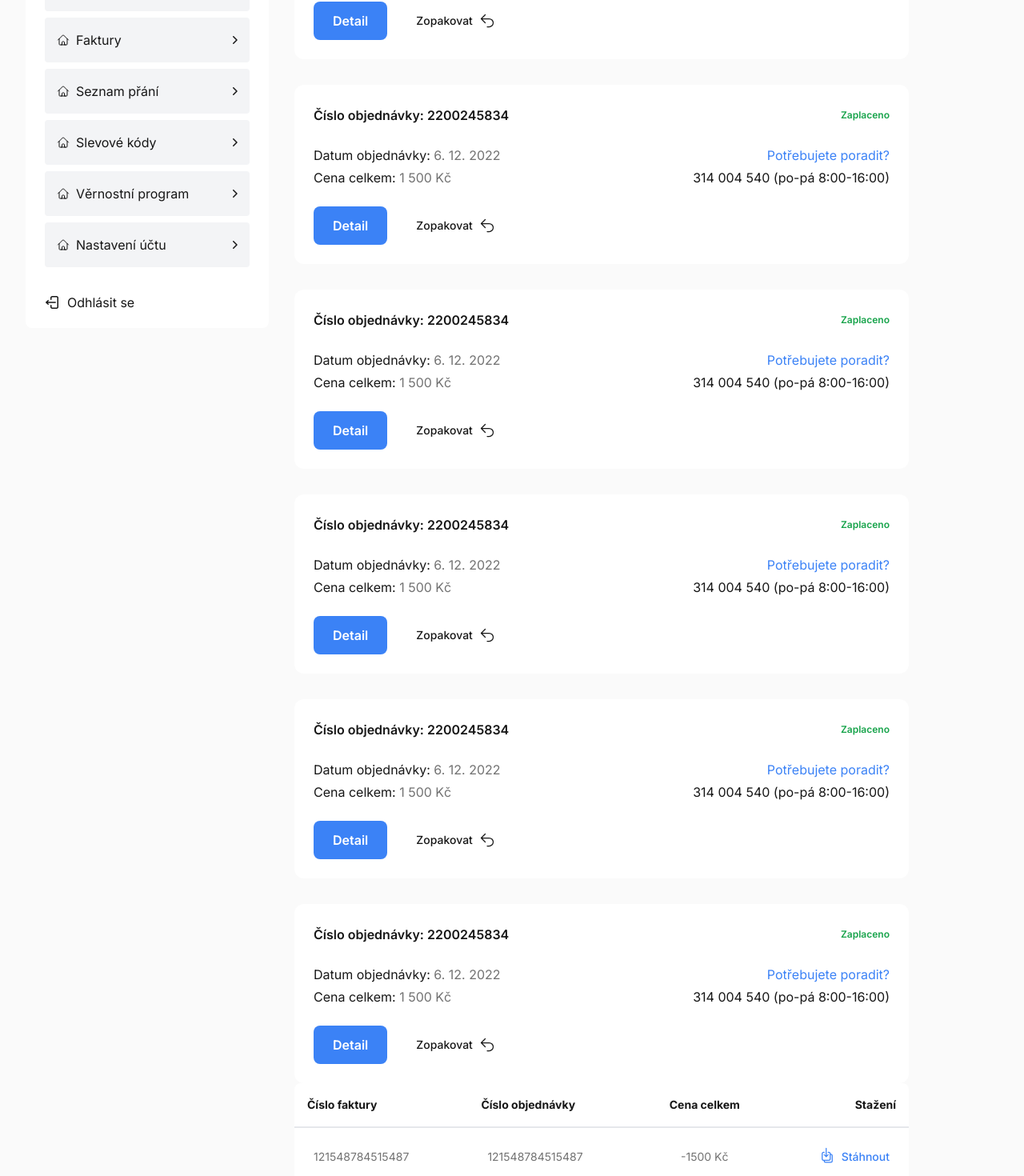
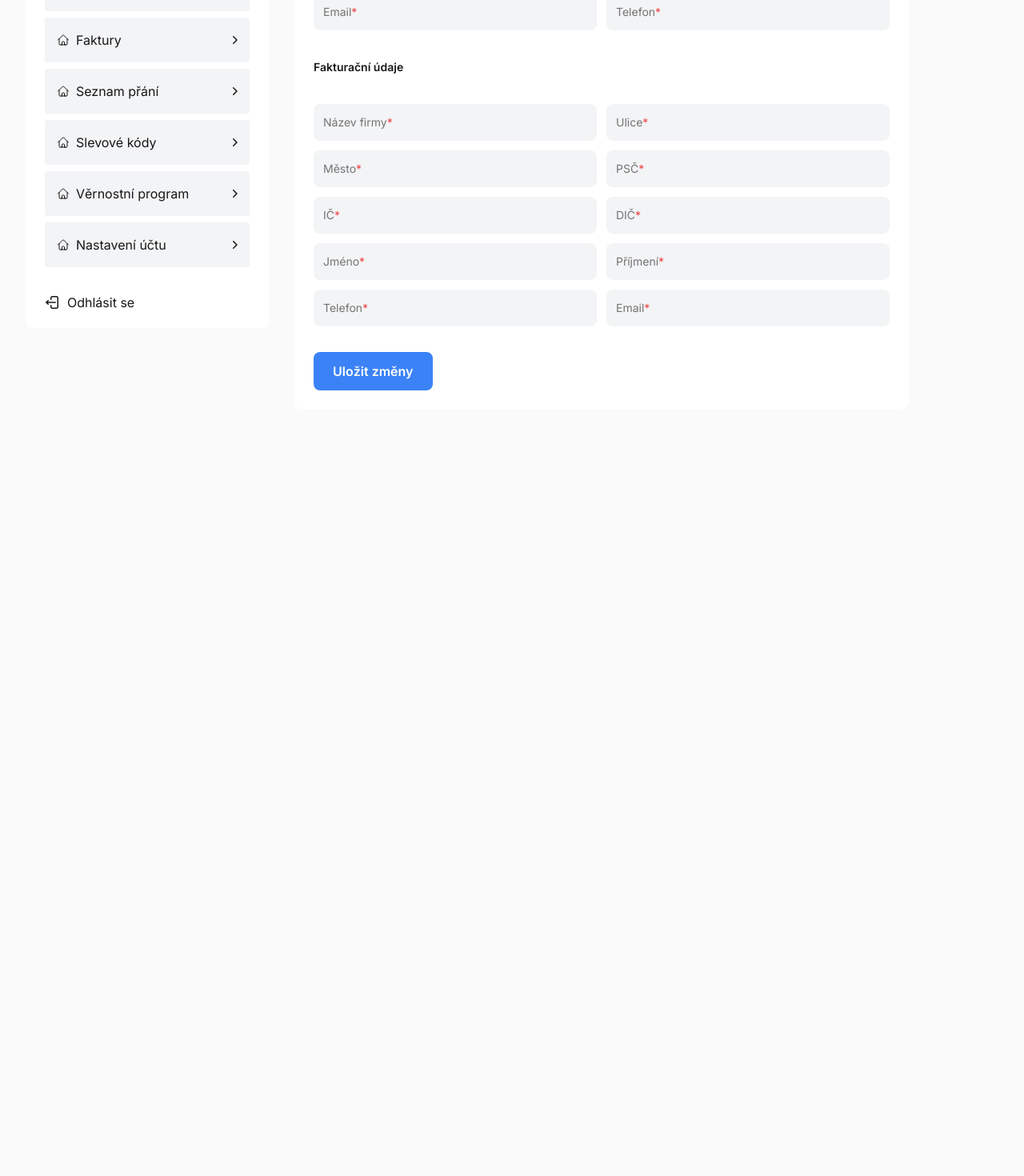
Before and after one commit to PragueBeerGuide/vue-tailwind-app, a Vue app: page /settings in a window 1280 px wide. Shown: the part 238-1708 px from the top of the page at 80% size. After the commit the page ends 800 px from the top, so only its background shows below. Built offline with nearby package versions, Linux system fonts and the light colour scheme; a web font is replaced by a local one.

Commit message:
Vue routing added

```diff
--- a/src/App.vue
+++ b/src/App.vue
@@ -1,8 +1,5 @@
 <script setup>
 import NavMenu from './components/NavMenu.vue'
-import Orders from './components/Orders.vue'
-import Table from './components/Table.vue'
-import ContactForm from './components/ContactForm.vue'
 import { store } from './store/store'
 </script>
 
@@ -13,11 +10,17 @@ import { store } from './store/store'
     </h1>
     <div class="flex flex-col md:flex-row gap-4 md:gap-8">
       <NavMenu />
-      <div class="w-full max-w-3xl">
-        <Orders />
-        <Table />
-        <ContactForm />
-      </div>
+
+      <router-view class="w-full max-w-3xl" />
     </div>
   </div>
 </template>
+
+<script>
+export default {
+  name: 'App',
+  components: {
+    NavMenu
+  }
+}
+</script>
--- a/src/components/ContactForm.vue
+++ b/src/components/ContactForm.vue
@@ -1,6 +1,6 @@
 <template>
   <form
-    class="flex flex-col p-6 my-4 md:my-8 text-sm leading-6 text-red-600 bg-white rounded-xl max-w-3xl"
+    class="flex flex-col p-6 my-4 md:mb-8 md:mt-0 text-sm leading-6 text-red-600 bg-white rounded-xl max-w-3xl"
   >
     <h3 class="text-xl font-semibold leading-7 text-neutral-900 max-md:max-w-full">
       Kontaktní údaje
--- a/src/components/NavMenu.vue
+++ b/src/components/NavMenu.vue
@@ -14,12 +14,12 @@ import NavMenuItem from './NavMenuItem.vue'
       </p>
       <nav>
         <ul class="grid grid-cols-2 md:flex md:flex-col gap-2">
-          <NavMenuItem name="Moje objednávky" iconName="HeartIcon" />
-          <NavMenuItem name="Faktury" iconName="HeartIcon" />
-          <NavMenuItem name="Seznam přání" iconName="HeartIcon" />
-          <NavMenuItem name="Slevové kódy" iconName="HeartIcon" />
-          <NavMenuItem name="Věrnostní program" iconName="HeartIcon" />
-          <NavMenuItem name="Nastavení účtu" iconName="HeartIcon" />
+          <NavMenuItem name="Moje objednávky" view="orders" />
+          <NavMenuItem name="Faktury" view="invoices" />
+          <NavMenuItem name="Seznam přání" view="orders" />
+          <NavMenuItem name="Slevové kódy" view="invoices" />
+          <NavMenuItem name="Věrnostní program" view="settings" />
+          <NavMenuItem name="Nastavení účtu" view="settings" />
         </ul>
       </nav>
       <div class="flex mb-2 md:mb-auto items-center justify-between order-first md:order-last">
@@ -52,3 +52,11 @@ import NavMenuItem from './NavMenuItem.vue'
     </div>
   </div>
 </template>
+
+<script>
+export default {
+  components: {
+    NavMenuItem
+  }
+}
+</script>
--- a/src/components/NavMenuItem.vue
+++ b/src/components/NavMenuItem.vue
@@ -6,8 +6,8 @@ import IconComponent from './IconComponent.vue'
 
 <template>
   <li class="grow">
-    <a
-      href="#"
+    <RouterLink
+      :to="view"
       class="flex p-3 sm:py-4 sm:px-[15px] group bg-gray-100 hover:text-white hover:bg-blue-500 rounded"
     >
       <div class="flex justify-between items-center w-full">
@@ -20,7 +20,7 @@ import IconComponent from './IconComponent.vue'
           class="group-hover:text-white transition-transform duration-150 group-hover:translate-x-1 group-hover:scale-125"
         />
       </div>
-    </a>
+    </RouterLink>
   </li>
 </template>
 
@@ -28,6 +28,10 @@ import IconComponent from './IconComponent.vue'
 export default {
   props: {
     name: {
+      type: String,
+      required: true
+    },
+    view: {
       type: String,
       required: true
     },
--- a/src/components/TableRow.vue
+++ b/src/components/TableRow.vue
@@ -8,14 +8,14 @@ import DownloadIcon from './icons/DownloadIcon.vue'
     <td class="px-6 pt-6 pb-3.5">{{ item.orderID }}</td>
     <td class="px-6 pt-6 pb-3.5 text-center">{{ item.totalPrice }} Kč</td>
     <td class="px-6 pt-6 pb-3.5">
-      <a
-        href="#"
+      <button
         class="font-medium text-btn text-blue-500 hover:underline flex gap-2 justify-end whitespace-nowrap group"
-        ><DownloadIcon
+      >
+        <DownloadIcon
           class="group-hover:text-white transition-transform duration-150 group-hover:-translate-y-1 group-hover:scale-110"
         />
-        Stáhnout</a
-      >
+        Stáhnout
+      </button>
     </td>
   </tr>
 </template>
--- a/src/router/index.js
+++ b/src/router/index.js
@@ -1,21 +1,26 @@
 import { createRouter, createWebHistory } from 'vue-router'
-import HomeView from '../views/HomeView.vue'
 
 const router = createRouter({
   history: createWebHistory(import.meta.env.BASE_URL),
   routes: [
     {
       path: '/',
-      name: 'home',
-      component: HomeView
+      redirect: '/orders'
     },
     {
-      path: '/about',
-      name: 'about',
-      // route level code-splitting
-      // this generates a separate chunk (About.[hash].js) for this route
-      // which is lazy-loaded when the route is visited.
-      component: () => import('../views/AboutView.vue')
+      path: '/orders',
+      name: 'orders',
+      component: () => import('../components/Orders.vue')
+    },
+    {
+      path: '/settings',
+      name: 'settings',
+      component: () => import('../components/ContactForm.vue')
+    },
+    {
+      path: '/invoices',
+      name: 'invoices',
+      component: () => import('../components/Table.vue')
     }
   ]
 })
```
